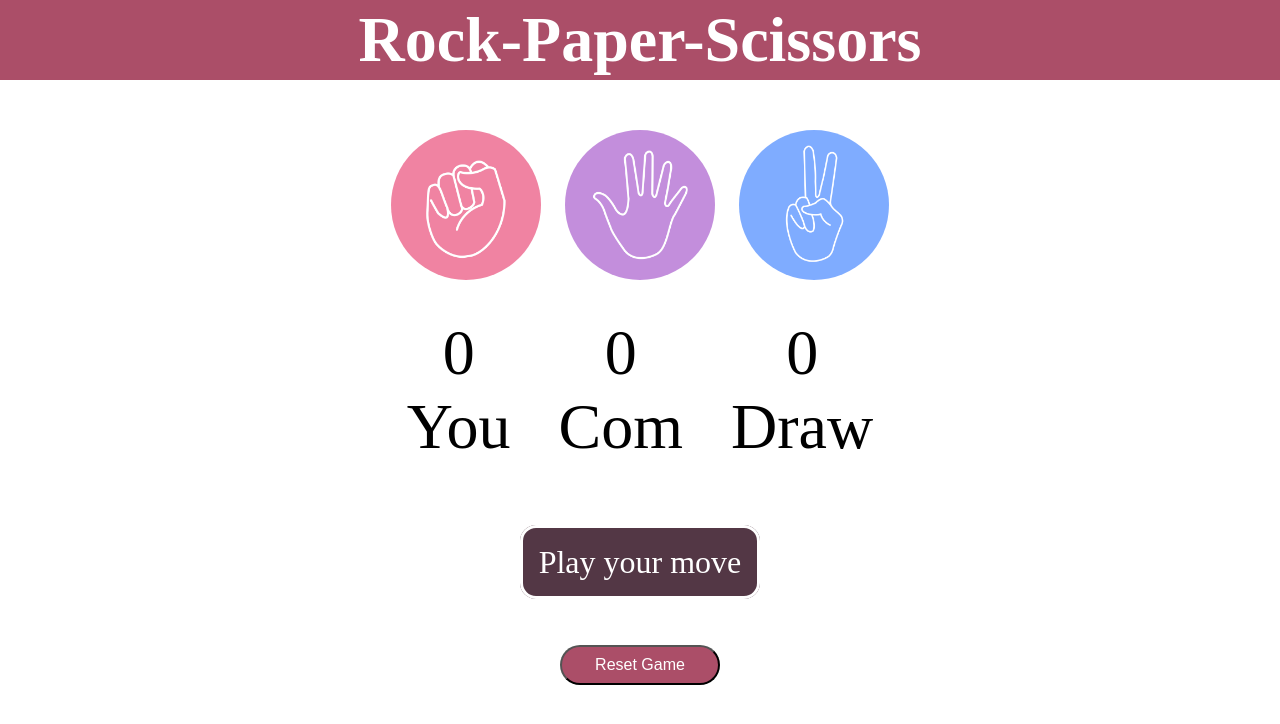
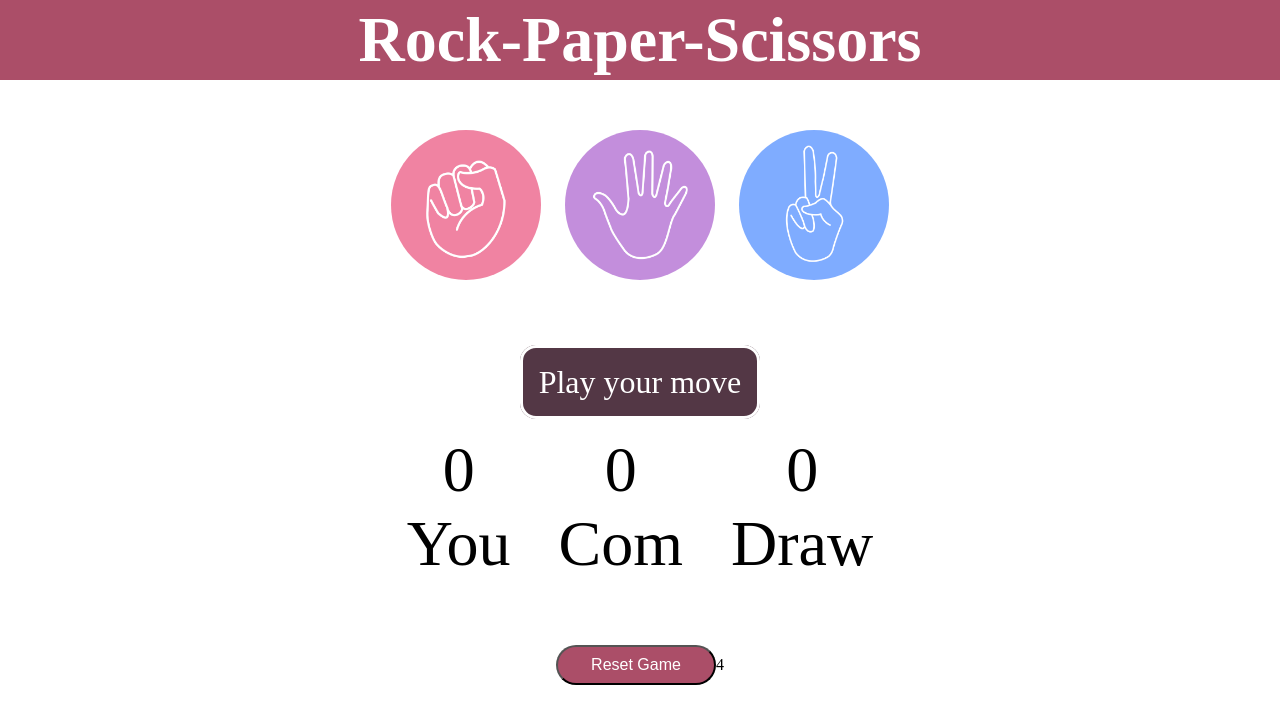
Before and after one commit to nizamudhecha/rock-paper-scissors, a plain HTML site: page index.html in a window 1280 px wide. Drawn offline with Linux system fonts and the light colour scheme.

Commit message:
Update index.html

```diff
--- a/index.html
+++ b/index.html
@@ -1,12 +1,15 @@
 <!DOCTYPE html>
 <html lang="en">
+
 <head>
     <meta charset="UTF-8">
     <meta name="viewport" content="width=device-width, initial-scale=1.0">
     <link rel="stylesheet" href="style.css">
     <title>Rock-Paper-Scissors</title>
 </head>
+
 <body>
+    <div class="container">
         <h1>Rock-Paper-Scissors</h1>
         <div class="choics">
             <div class="choice" id="rock">
@@ -18,6 +21,13 @@
             <div class="choice" id="scissors">
                 <img src="scissors.png" alt="">
             </div>
+        </div>
+        <div class="mess-container">
+            <p id="mess">
+                Play your move
+
+            </p>
+
         </div>
         <div class="score-bord">
             <div class="scor">
@@ -37,14 +47,10 @@
             <p>Game Played</p>
         </div> -->
         </div>
-    <div class="mess-container">
-        <p id="mess">
-            Play your move
 
-        </p>
-
+        <button class="reset">Reset Game</button>4
     </div>
-    <button class="reset">Reset Game</button>
     <script src="script.js"></script>
 </body>
+
 </html>
```
Lines whose indentation alone changed are shown as unchanged.
